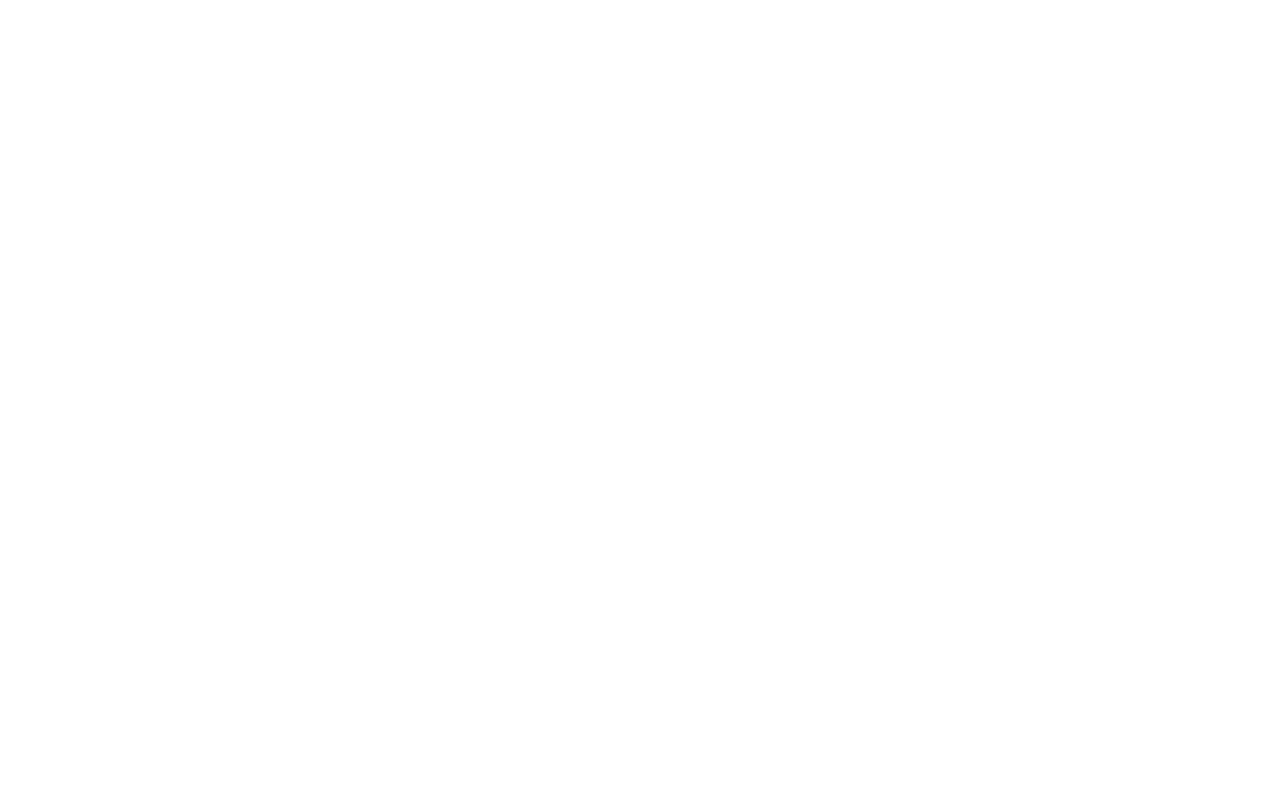
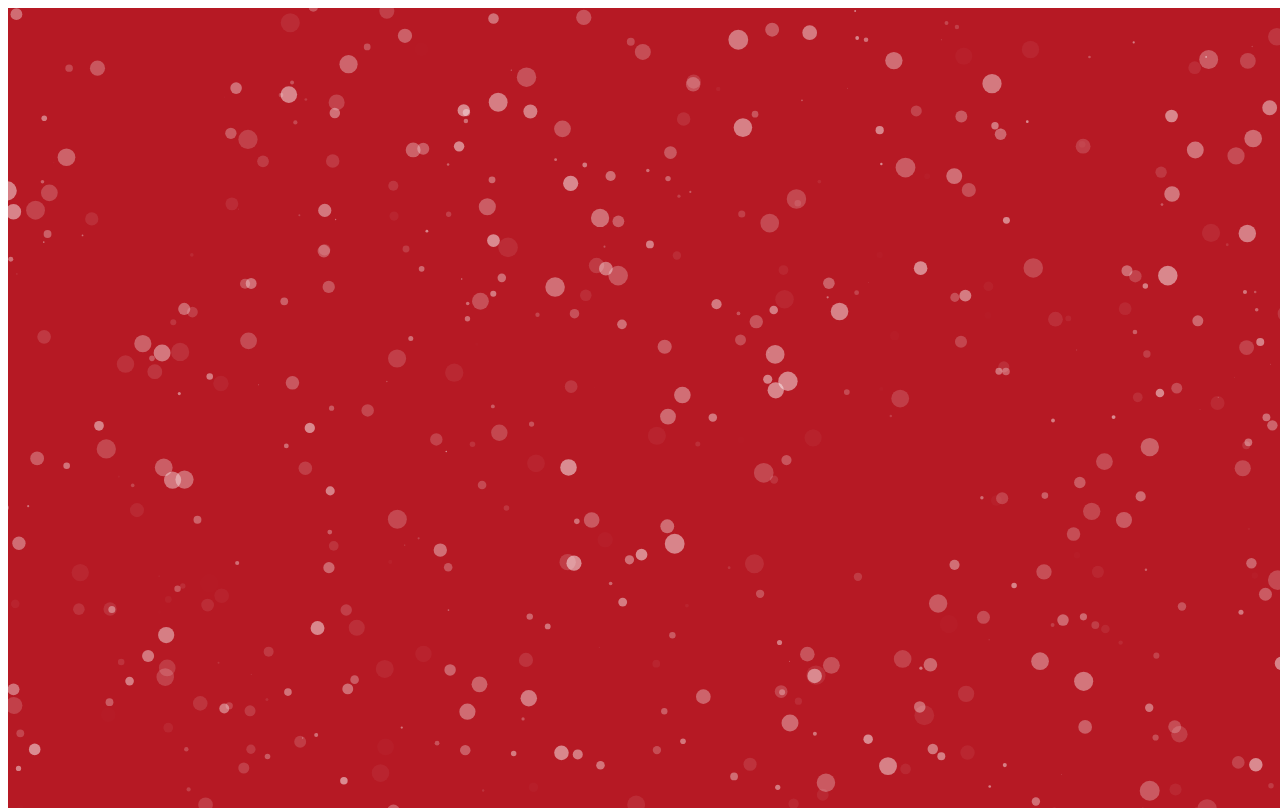
Before and after one commit to coolgoagle/xmas, a plain HTML site: page index.html in a window 1280 px wide. Drawn offline with Linux system fonts and the light colour scheme.

Commit message:
attempt 2

```diff
--- /dev/null
+++ b/assets/css/style.css
@@ -0,0 +1,10 @@
+#particles-js {
+    position: absolute;
+    width: 100%;
+    height: 100%;
+    background-color: #b61924;
+    background-image: url("");
+    background-repeat: no-repeat;
+    background-size: cover;
+    background-position: 50% 50%;
+  }
--- /dev/null
+++ b/assets/js/script.js
@@ -0,0 +1,3 @@
+particlesJS.load('particles-js', 'assets/json/particle-config.json', function () {
+    console.log('callback - particles.js config loaded');
+});
--- a/index.html
+++ b/index.html
@@ -3,13 +3,14 @@
 
 <head>
     <title>Xmas Page</title>
-    <script src="assets/particles.min.js"></script>
+    <link rel="stylesheet" href="assets/css/style.css">
 </head>
 
 <body>
     <div id="particles-js"></div>
 
-    <script src="script.js"></script>
+    <script src="assets/js/particles.min.js"></script>
+    <script src="assets/js/script.js"></script>
 </body>
 
 </html>
--- a/script.js
+++ /dev/null
@@ -1,3 +0,0 @@
-particlesJS.load('particles-js', 'assets/particle-config.json', function () {
-    console.log('callback - particles.js config loaded');
-});
```
Also changed, not shown: assets/js/particles.min.js (renamed from assets/particles.min.js), assets/json/particle-config.json (renamed from assets/particle-config.json).
